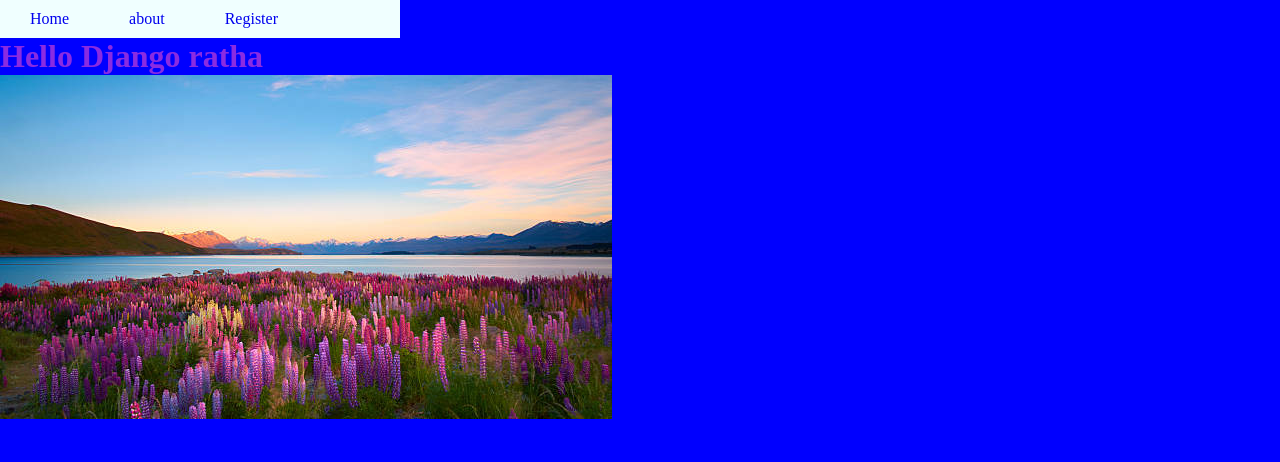
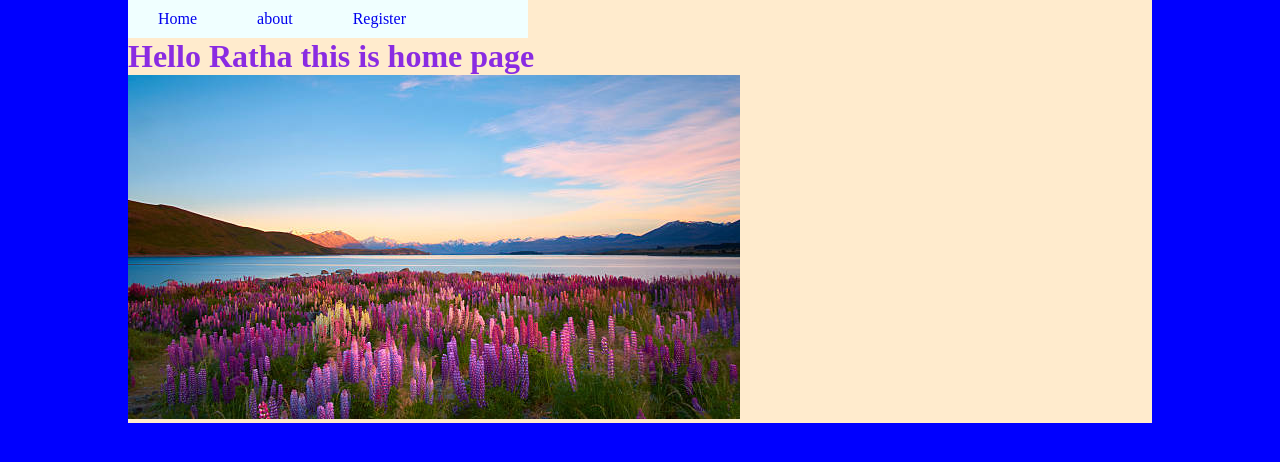
Before and after one commit to Rathapp/django_F1-12, a Django app: page / in a window 1280 px wide. Shown: the top 462 px of the page. Run offline with Django 5.2, Linux system fonts and the light colour scheme.

Commit message:
update data

```diff
--- a/patients/static/patients/css/style.css
+++ b/patients/static/patients/css/style.css
@@ -7,6 +7,11 @@
 body {
   background-color: blue;
   color: blueviolet;
+}
+.container {
+  width: 80%;
+  margin: auto;
+  background-color: blanchedalmond;
 }
 ul {
   color: brown;
--- a/patients/templates/patients/base.html
+++ b/patients/templates/patients/base.html
@@ -8,11 +8,13 @@
     <title>Document</title>
   </head>
   <body>
+    <div class="container">
       <ul>
         <li><a href="{% url 'home'%}">Home</a></li>
         <li><a href="{% url 'about'%}">about</a></li>
         <li><a href="{% url 'register'%}">Register</a></li>
       </ul>
       {% block content %} {% endblock %}
+    </div>
   </body>
 </html>
--- a/patients/templates/patients/home.html
+++ b/patients/templates/patients/home.html
@@ -1,5 +1,5 @@
 {% extends "patients/base.html" %} {% load static %} {% block content %}
-<h1>Hello Django ratha</h1>
+<h1>Hello Ratha this is home page</h1>
 <img
   src="{% static 'patients/images/dd.jpg' %}"
   alt="beautiful views"
--- a/patients/views.py
+++ b/patients/views.py
@@ -3,6 +3,7 @@ from django.http import HttpResponse
 
 # Create your views here.
 def home(request):
+
     return render(request,'patients/home.html')
 
 
```
Lines whose indentation alone changed are shown as unchanged.
